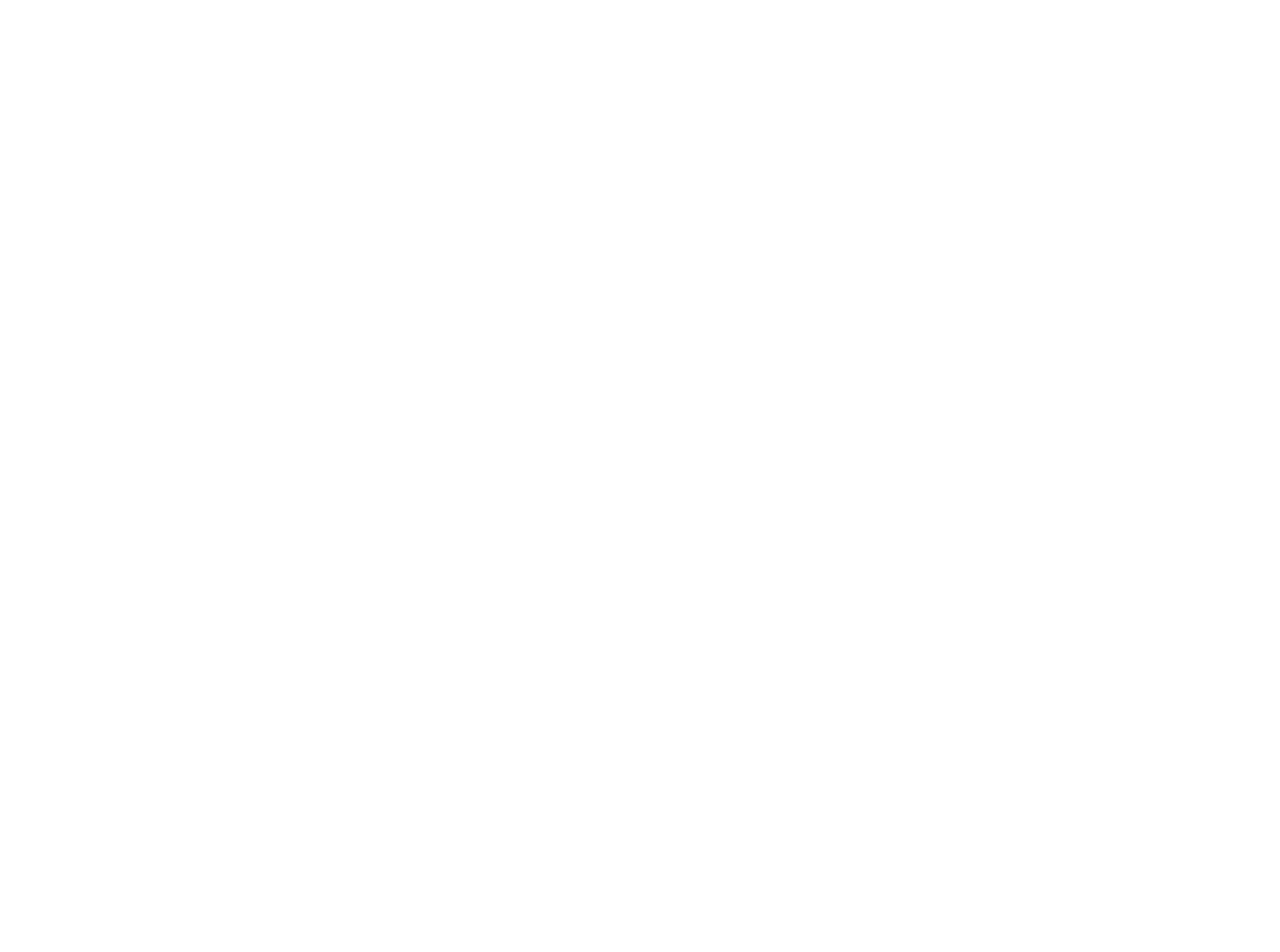
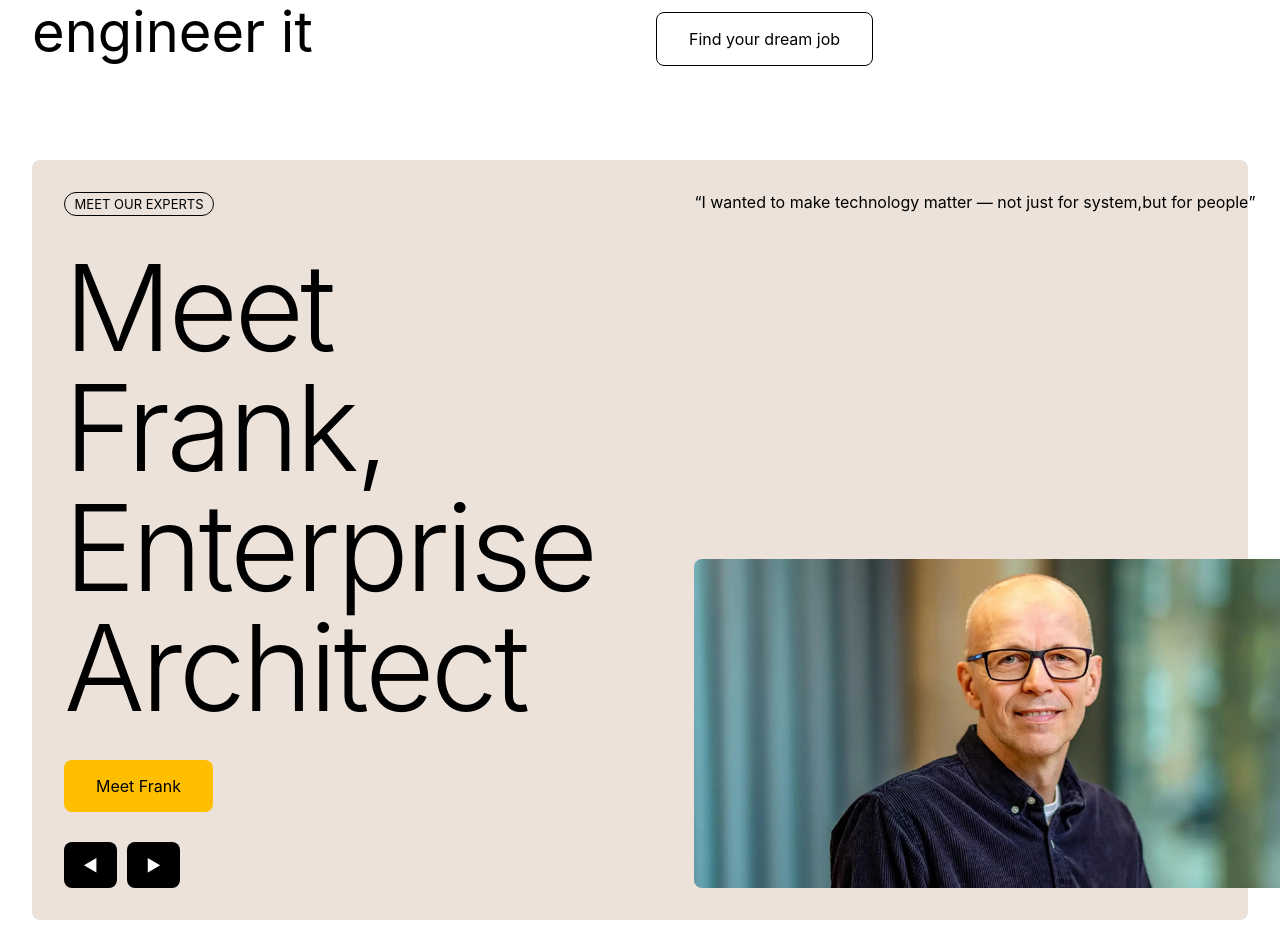
Before and after one commit to ahsan0110/twoday-frontend-, a Vue app: page / in a window 1280 px wide. Shown: the part 4289-5241 px from the top of the page. Before the commit the page ends 4089 px from the top, so only its background shows below. Built offline with nearby package versions, Linux system fonts and the light colour scheme.

Commit message:
make an new staff component

```diff
--- a/src/App.vue
+++ b/src/App.vue
@@ -3,6 +3,7 @@
   <HeroSection />
   <LeveraGing />
   <LastingImpact />
+  <FrankComponent/>
 </template>
 
 <script>
@@ -11,13 +12,15 @@
 import HeroSection from './components/HeroSection.vue';
 import LeveraGing from './components/LeveraGing.vue';
 import LastingImpact from './components/LastingImpact.vue';
+import FrankComponent from './components/FrankComponent.vue';
 export default {
   name: 'App',
   components: {
     NavbarComponent,
     HeroSection,
     LeveraGing,
-    LastingImpact
+    LastingImpact,
+    FrankComponent,
   }
 }
 </script>
--- /dev/null
+++ b/src/components/FrankComponent.vue
@@ -0,0 +1,37 @@
+<script>
+export default {
+    name: "FrankComponent",
+}
+</script>
+
+
+<template>
+    <div class="last-impact">
+        <div class="last-impact-left">
+            <p id="lasting-impact">Tomorrow is built by the people who engineer it</p>
+        </div>
+        <div class="last-impact-right right-side-div">
+            <p id="lasting-impact-para">
+                At Twoday, growth isn’t a perk. It’s the point. Join us and build a career that keeps moving forward.
+            </p>
+            <a class="dream-job-a" href="/career">Find your dream job </a>
+        </div>
+    </div>
+
+    <div class="frank-div">
+        <div class="frank-info">
+            <p class="small-text">Meet our experts</p>
+            <h1 class="video-text-large text-large">Meet Frank,<br>Enterprise <br>Architect</h1>
+            <a href="" class="staff-link">Meet Frank</a>
+            <div class="arrow-links">
+                <a class="black-link" href="">◀</a>
+                <a class="black-link"  href="">▶</a>
+            </div>
+        </div>
+        <span class="vertical-line"></span>
+        <div class="frank-shakal">
+            <q class="quoto">I wanted to make technology matter — not just for system,but for people</q>
+            <img class="uncle" src="uncle.png" alt="frank">
+        </div>
+    </div>
+</template>
--- a/src/components/HeroSection.vue
+++ b/src/components/HeroSection.vue
@@ -16,7 +16,7 @@
                 <br>
                 Lasting impact.
             </h1>
-            <a href="">Talk to an expert <img src="right-up.png" width="20px"> </a>
+            <a class="staff-link" href="">Talk to an expert <img src="right-up.png" width="20px"> </a>
         </div>
     </section>
 </template>
--- a/src/style.css
+++ b/src/style.css
@@ -4,10 +4,12 @@
   --transition-base: all 0.2s ease-in-out;
   --color-black: #000000;
   --blur: blur(1rem);
+  --bg-color-purple:#ece2da;
 }
 * {
   margin: 0;
   padding: 0;
+  text-decoration: none;
 }
 body {
   font-family: "Inter", sans-serif;
@@ -132,7 +134,7 @@
   text-align: left;
   padding: 128px 32px;
 }
-.hero-content a {
+.staff-link {
   display: flex;
   width: fit-content;
   gap: 10px;
@@ -145,7 +147,7 @@
   transition: var(--transition-base);
   background-color: #ffbf00;
 }
-.hero-content a:hover {
+.staff-link:hover {
   background-color: black;
   color: #ffffff;
   transition: var(--transition-base);
@@ -264,3 +266,74 @@
   display: flex;
   padding: 0px 32px 0px 32px;
 }
+.right-side-div{
+  display: flex;
+  flex-direction: column;
+}
+.dream-job-a{
+  text-decoration: none;
+  color: #000;
+  border: 1px solid black;
+  border-radius: var(--border-radius);
+  padding: 1rem 2rem;
+  transition: var(--transition-base);
+  width: max-content;
+  margin-top: auto;
+}
+
+.dream-job-a:hover{
+  color: #fff;
+  background-color: #000;
+}
+
+.frank-div{
+  margin: 2rem;
+  padding: 2rem;
+  display: flex;
+  justify-content:space-between;
+  border-radius: var(--border-radius);
+  background-color: var(--bg-color-purple) ;
+}
+.frank-info{
+  display: flex;
+  flex-direction: column;
+  margin-right: 100px;
+}
+.vertical-line{
+
+  width: 1px;
+  background-color: #000;
+}
+.frank-shakal{
+  display: flex;
+  flex-direction: column;
+}
+.small-text{
+  border: 1px solid black;
+  width: fit-content;
+  padding: 0.2rem 0.6rem;
+  text-transform: uppercase;
+  border-radius: 20px;
+  font-size: small;
+}
+.arrow-links{
+  display: flex;
+  margin-top: 30px;
+  gap: 10px;
+}
+.black-link{
+  background-color: #000;
+  color: #fff;
+  padding: 0.8rem 1.2rem;
+  border-radius: var(--border-radius);
+  transition: var(--transition-base);
+}
+.black-link:hover{
+  background-color: orange;
+  color: #000;
+}
+.uncle{
+  width: 40rem;
+  border-radius: var(--border-radius);
+  margin-top: auto;
+}
```
